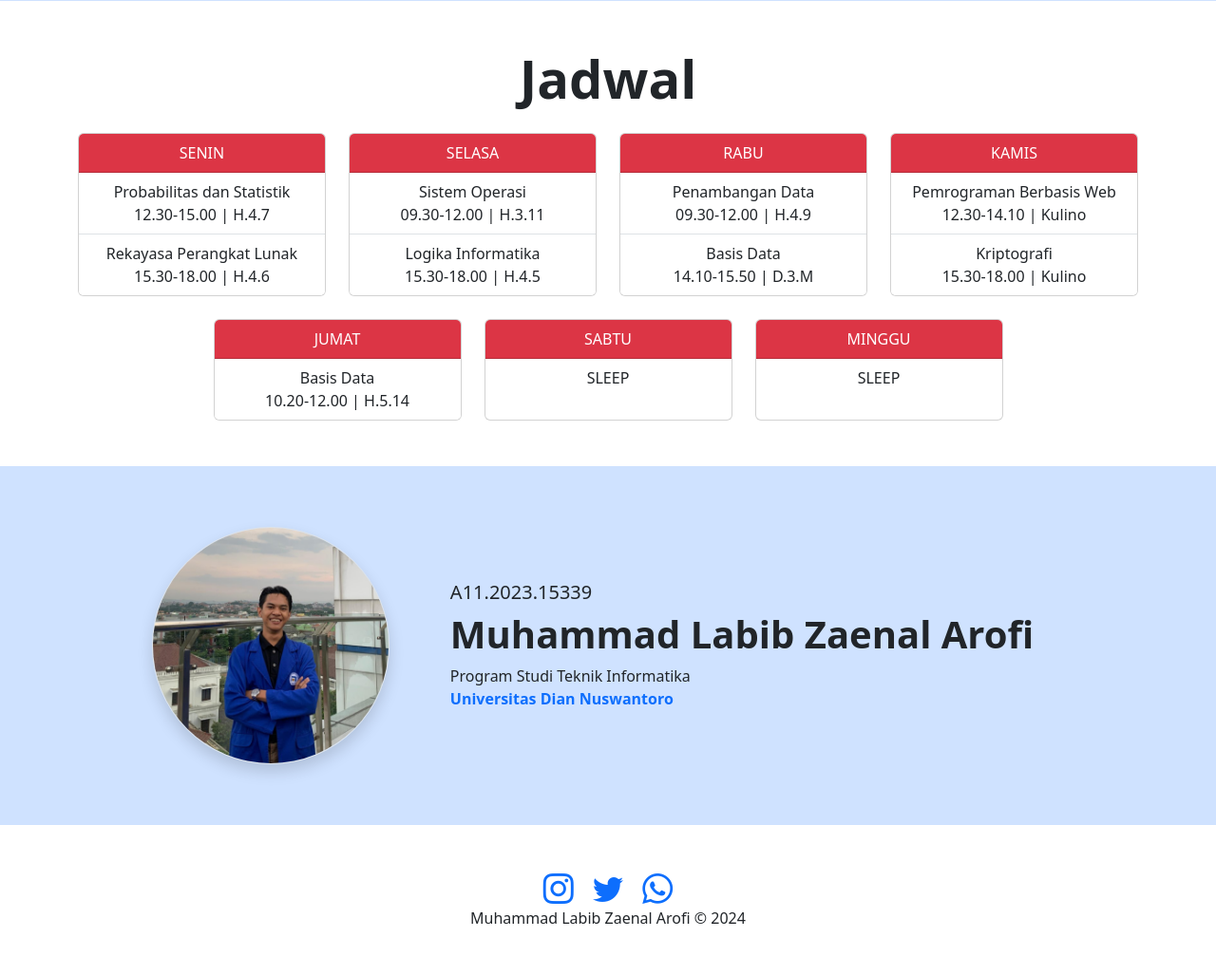
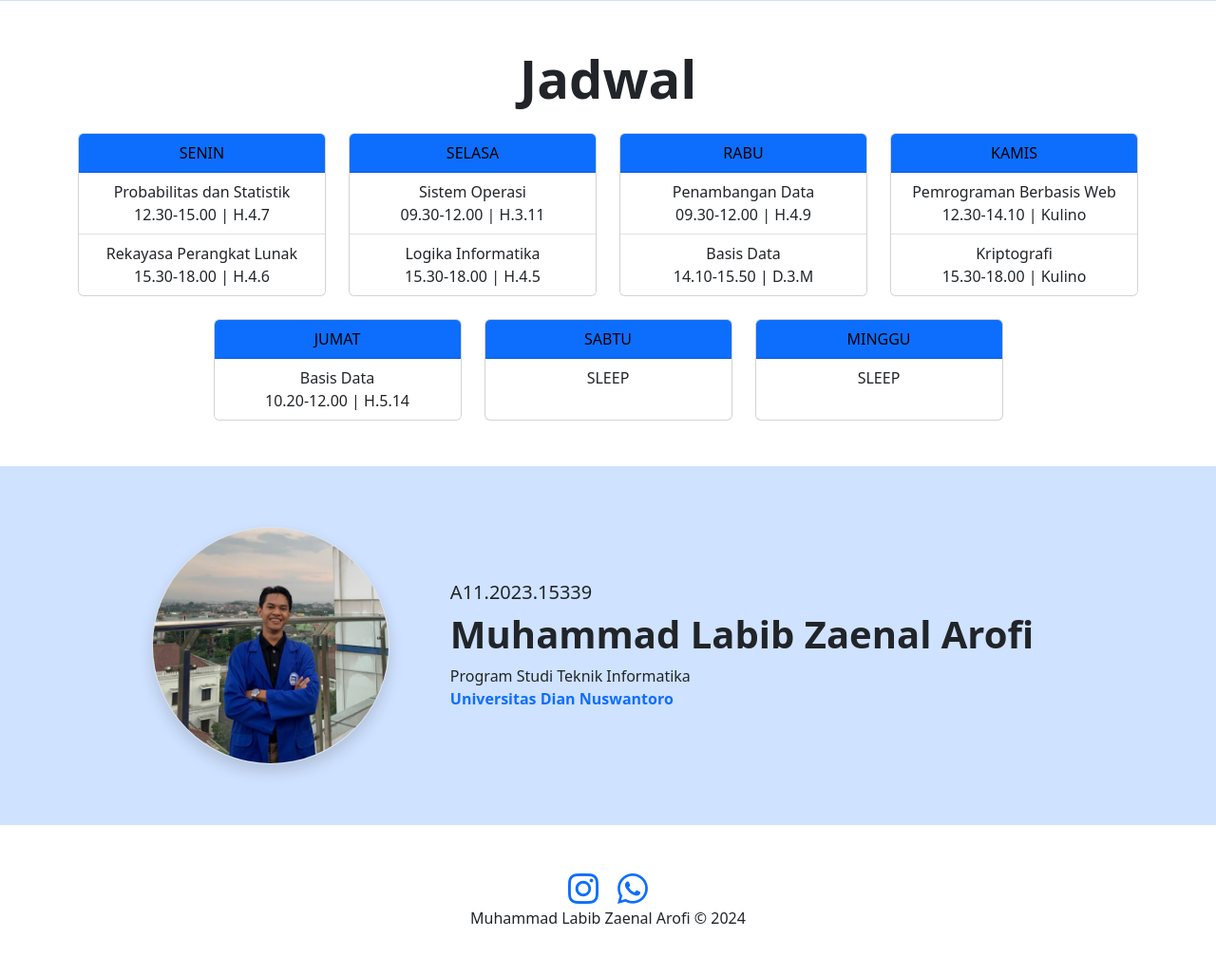
Before and after one commit to Labibza/mydailyjournal, a PHP site: page / in a window 1280 px wide. Shown: the part 1462-2489 px from the top of the page at 95% size. Run offline with PHP 8.4, Linux system fonts and the light colour scheme; data that the repository does not hold is empty.

Commit message:
first commit

```diff
--- a/dashboard.php
+++ b/dashboard.php
@@ -15,7 +15,7 @@ $jumlah_article = $hasil1->num_rows;
 ?>
 <div class="row row-cols-1 row-cols-md-4 g-4 justify-content-center pt-4">
     <div class="col">
-        <div class="card border border-danger mb-3 shadow" style="max-width: 18rem;">
+        <div class="card border border-primary mb-3 shadow" style="max-width: 18rem;">
             <div class="card-body">
                 <div class="d-flex justify-content-between">
                     <div class="p-3">
@@ -29,7 +29,7 @@ $jumlah_article = $hasil1->num_rows;
         </div>
     </div>
     <div class="col">
-        <div class="card border border-danger mb-3 shadow" style="max-width: 18rem;">
+        <div class="card border border-primary mb-3 shadow" style="max-width: 18rem;">
             <div class="card-body">
                 <div class="d-flex justify-content-between">
                     <div class="p-3">
--- a/index.php
+++ b/index.php
@@ -22,7 +22,7 @@ include "koneksi.php";
   </head>
   <body>
     <!-- nav begin -->
-    <nav class="navbar navbar-expand-sm bg-body-tertiary sticky-top">
+    <nav class="navbar navbar-expand-sm bg-body-tertiary sticky-top shadow">
       <div class="container">
         <a class="navbar-brand" href="#">My Daily Journal</a>
         <button
@@ -78,9 +78,9 @@ include "koneksi.php";
     </nav>
     <!-- nav end -->
     <!-- hero begin -->
-    <section id="hero" class="text-center p-5 bg-primary-subtle text-sm-start">
+    <section id="hero" class="text-center p-5 text-sm-start bg-primary-subtle">
       <div class="container">
-        <div class="d-sm-flex flex-sm-row-reverse align-items-center">
+        <div class="d-sm-flex flex-sm-row-reverse align-items-center ">
           <img src="img/udinus.jpg" class="img-fluid rounded 4" width="500" />
           <div>
             <h1 class="fw-bold display-4">
@@ -113,7 +113,7 @@ include "koneksi.php";
                 ?>
                     <div class="col">
                         <div class="card h-100">
-                            <img src="img/<?= $row["gambar"]?>" class="card-img-top" alt="..." />
+                            <img src="img/<?= $row["gambar"]?>" class="card-img-top" width="300" height="300" alt="..." />
                             <div class="card-body">
                                 <h5 class="card-title"><?= $row["judul"]?></h5>
                                 <p class="card-text">
@@ -179,7 +179,7 @@ include "koneksi.php";
         <div class="row row-cols-1 row-cols-md-4 g-4 justify-content-center">
           <div class="col">
             <div class="card h-100">
-              <div class="card-header bg-danger text-white">SENIN</div>
+              <div class="card-header bg-primary text-black">SENIN</div>
               <ul class="list-group list-group-flush">
                 <li class="list-group-item">
                   Probabilitas dan Statistik<br />12.30-15.00 | H.4.7
@@ -192,7 +192,7 @@ include "koneksi.php";
           </div>
           <div class="col">
             <div class="card h-100">
-              <div class="card-header bg-danger text-white">SELASA</div>
+              <div class="card-header bg-primary text-black">SELASA</div>
               <ul class="list-group list-group-flush">
                 <li class="list-group-item">
                   Sistem Operasi<br />09.30-12.00 | H.3.11
@@ -205,7 +205,7 @@ include "koneksi.php";
           </div>
           <div class="col">
             <div class="card h-100">
-              <div class="card-header bg-danger text-white">RABU</div>
+              <div class="card-header bg-primary text-black">RABU</div>
               <ul class="list-group list-group-flush">
                 <li class="list-group-item">
                   Penambangan Data<br />09.30-12.00 | H.4.9
@@ -218,7 +218,7 @@ include "koneksi.php";
           </div>
           <div class="col">
             <div class="card h-100">
-              <div class="card-header bg-danger text-white">KAMIS</div>
+              <div class="card-header bg-primary text-black">KAMIS</div>
               <ul class="list-group list-group-flush">
                 <li class="list-group-item">
                   Pemrograman Berbasis Web<br />12.30-14.10 | Kulino
@@ -231,7 +231,7 @@ include "koneksi.php";
           </div>
           <div class="col">
             <div class="card h-100">
-              <div class="card-header bg-danger text-white">JUMAT</div>
+              <div class="card-header bg-primary text-black">JUMAT</div>
               <ul class="list-group list-group-flush">
                 <li class="list-group-item">
                   Basis Data<br />10.20-12.00 | H.5.14
@@ -241,7 +241,7 @@ include "koneksi.php";
           </div>
           <div class="col">
             <div class="card h-100">
-              <div class="card-header bg-danger text-white">SABTU</div>
+              <div class="card-header bg-primary text-black">SABTU</div>
               <ul class="list-group list-group-flush">
                 <li class="list-group-item">SLEEP</li>
               </ul>
@@ -249,7 +249,7 @@ include "koneksi.php";
           </div>
           <div class="col">
             <div class="card h-100">
-              <div class="card-header bg-danger text-white">MINGGU</div>
+              <div class="card-header bg-primary text-black">MINGGU</div>
               <ul class="list-group list-group-flush">
                 <li class="list-group-item">SLEEP</li>
               </ul>
@@ -285,13 +285,11 @@ include "koneksi.php";
     <!-- footer begin -->
     <footer id="footer" class="text-center p-5">
       <div>
-        <a href="https://www.instagram.com/udinusofficial"
+        <a href="https://www.instagram.com/labib.za/"
           ><i class="bi bi-instagram h2 p-2"></i
         ></a>
-        <a href="https://twitter.com/udinusofficial"
-          ><i class="bi bi-twitter h2 p-2"></i
-        ></a>
-        <a href="https://wa.me/+62812685577"
+        </a>
+        <a href="https://wa.me/+6282123458705"
           ><i class="bi bi-whatsapp h2 p-2"></i
         ></a>
       </div>
@@ -329,21 +327,21 @@ include "koneksi.php";
 
         document
           .getElementById("hero")
-          .classList.remove("bg-danger-subtle", "text-black");
+          .classList.remove("bg-primary-subtle", "text-black");
         document
           .getElementById("hero")
           .classList.add("bg-secondary", "text-white");
 
         document
           .getElementById("gallery")
-          .classList.remove("bg-danger-subtle", "text-black");
+          .classList.remove("bg-primary-subtle", "text-black");
         document
           .getElementById("gallery")
           .classList.add("bg-secondary", "text-white");
 
         document
           .getElementById("aboutme")
-          .classList.remove("bg-danger-subtle", "text-black");
+          .classList.remove("bg-primary-subtle", "text-black");
         document
           .getElementById("aboutme")
           .classList.add("bg-secondary", "text-white");
@@ -359,10 +357,10 @@ include "koneksi.php";
 
         const collection = document.getElementsByClassName("card");
         for (let i = 0; i < collection.length; i++) {
-          collection[i].classList.add("bg-secondary", "text-white");
+          collection[i].classList.add("bg-white", "text-black");
         }
 
-        const collection2 = document.getElementsByClassName("list-group-item");
+        const collection2 = document.getElementsByClassName("card-header");
         for (let i = 0; i < collection2.length; i++) {
           collection2[i].classList.add("bg-secondary", "text-white");
         }
@@ -376,21 +374,21 @@ include "koneksi.php";
           .classList.remove("bg-secondary", "text-white");
         document
           .getElementById("hero")
-          .classList.add("bg-danger-subtle", "text-black");
+          .classList.add("bg-primary-subtle", "text-black");
 
         document
           .getElementById("gallery")
           .classList.remove("bg-secondary", "text-white");
         document
           .getElementById("gallery")
-          .classList.add("bg-danger-subtle", "text-black");
+          .classList.add("bg-primary-subtle", "text-black");
 
         document
           .getElementById("aboutme")
           .classList.remove("bg-secondary", "text-white");
         document
           .getElementById("aboutme")
-          .classList.add("bg-danger-subtle", "text-black");
+          .classList.add("bg-primary-subtle", "text-black");
 
         document.getElementById("footer").classList.remove("text-white");
         document.getElementById("footer").classList.add("text-black");
@@ -406,7 +404,7 @@ include "koneksi.php";
           collection[i].classList.remove("bg-secondary", "text-white");
         }
 
-        const collection2 = document.getElementsByClassName("list-group-item");
+        const collection2 = document.getElementsByClassName("card-header");
         for (let i = 0; i < collection2.length; i++) {
           collection2[i].classList.remove("bg-secondary", "text-white");
         }
--- a/login.php
+++ b/login.php
@@ -78,7 +78,7 @@ if ($_SERVER["REQUEST_METHOD"] == "POST") {
                     <div class="card-body">
                         <div class="text-center mb-3">
                             <i class="bi bi-person-circle h1 display-4"></i>
-                            <p>Welcome to My Daily Journal</p>
+                            <p>My Daily Journal</p>
                             <hr />
                         </div>
                         <form action="" method="post">
```
Also changed, not shown: admin.php (+4 -4 lines), img/20241229230859.png (deleted), img/20241229230928.png (deleted), img/Artikel4.png (added).
